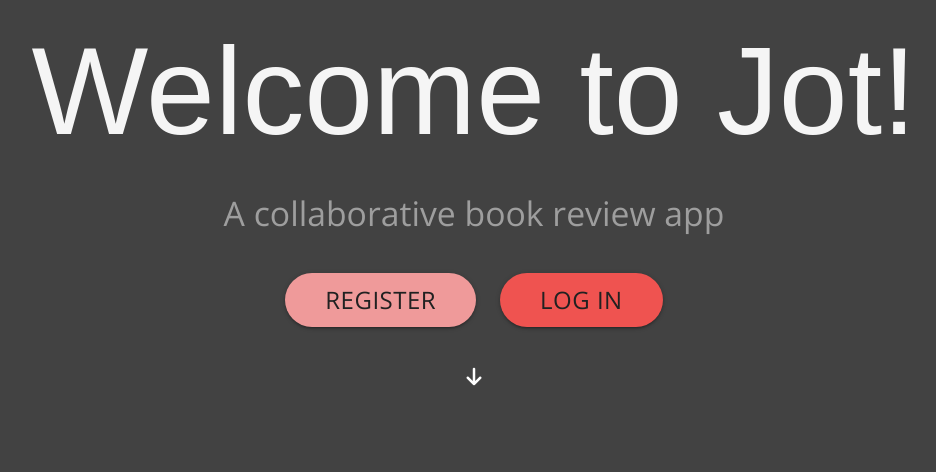
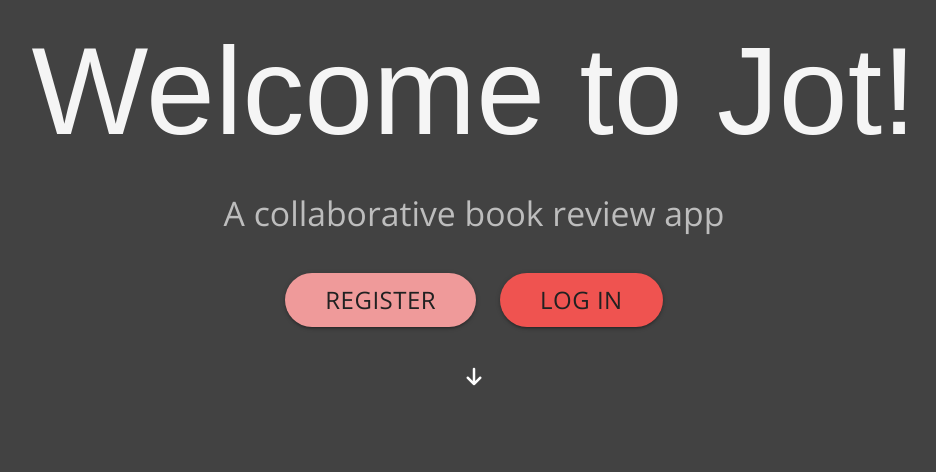
Before and after one commit to lrchnnng/jot-journal, a Flask app: page / in a window 1280 px wide. Shown: the part 165-637 px from the top of the page, without its empty margins (166-1102 px from the left). Run offline with Flask 3, Linux system fonts and the light colour scheme; data that the repository does not hold is empty; some libraries are stand-ins or nearby versions; some web fonts are replaced.

Commit message:
changed h2 element colour

```diff
--- a/templates/index.html
+++ b/templates/index.html
@@ -4,7 +4,7 @@
 <div class="container l10 offset-l1 center">
   <div>
     <h1 class="grey-text text-lighten-4">Welcome to Jot!</h1>
-    <h2 class="grey-text">A collaborative book review app</h2>
+    <h2 class="grey-text text-lighten-1">A collaborative book review app</h2>
   </div>
   <div class="home-buttons"></div>
   {% if session.user %}
```
Also changed, not shown: TESTING.MD (+5 -1 lines), static/images/testing-img/lighthouse-first-index.png (added).
